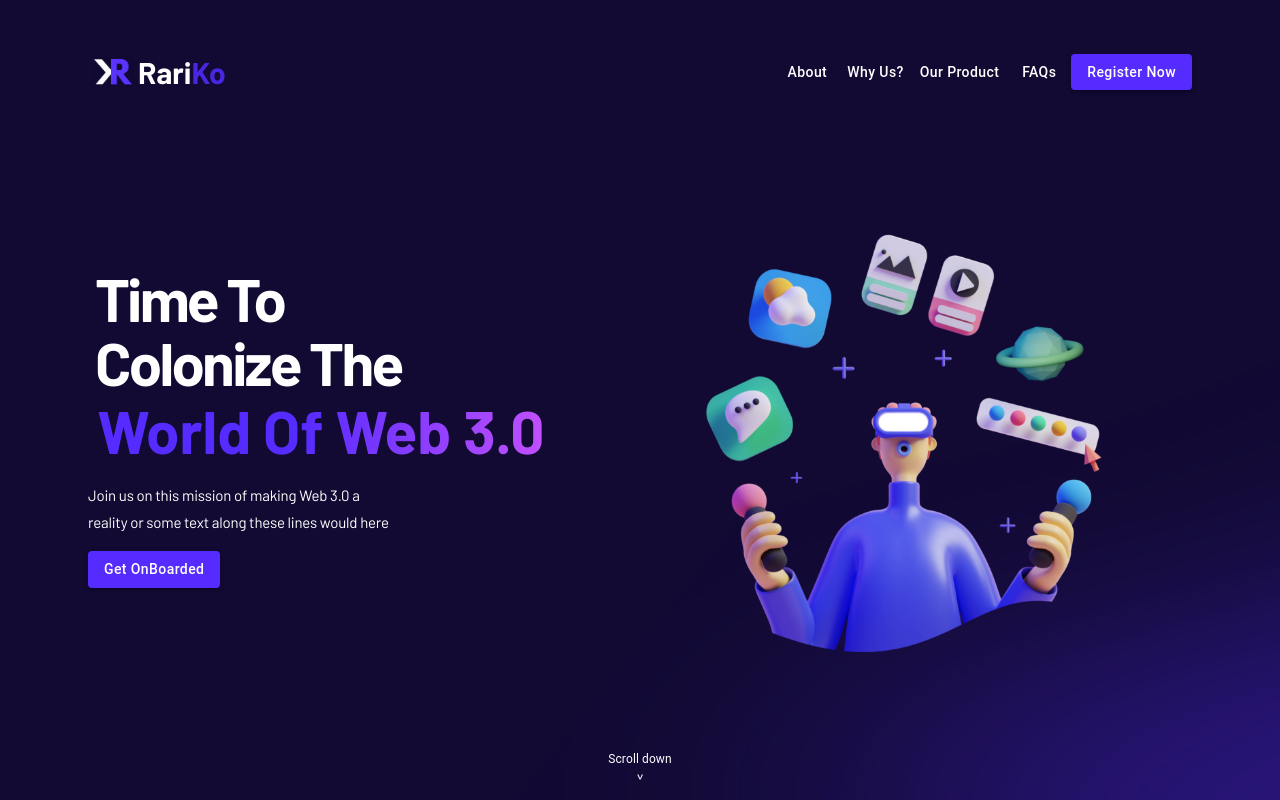
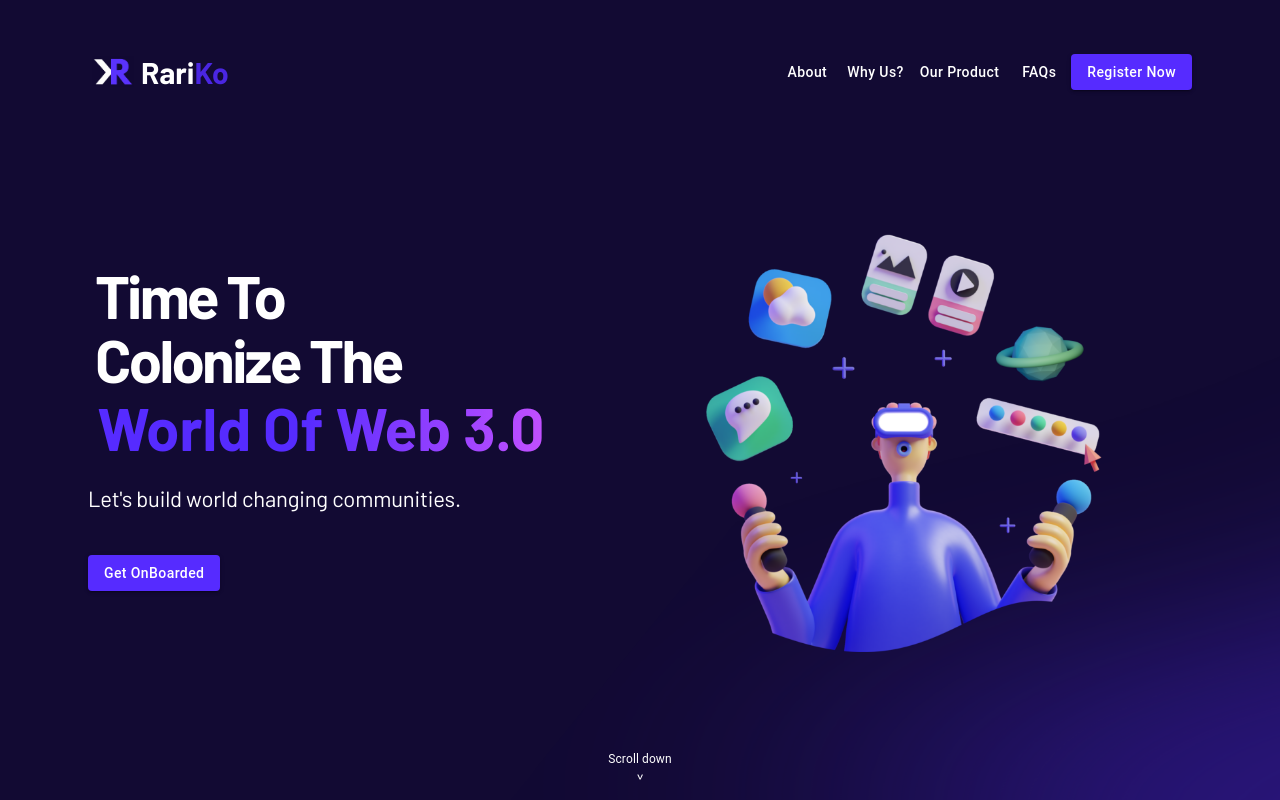
Before and after one commit to iamsmruti/rariko2, a React (Create React App) app in the folder landing/: page / in a window 1280 px wide. Shown: the top 800 px of the page. Built offline with nearby package versions, Linux system fonts and the light colour scheme.

Commit message:
Minor changes

```diff
--- a/landing/src/pages/Hero/Hero.css
+++ b/landing/src/pages/Hero/Hero.css
@@ -43,7 +43,7 @@ width: 644px;
   width: 415px;
   height: 54px;
   /* margin: 44px 270px 45px 7px; */
-  font-size: 15px;
+  font-size: 22px;
   font-weight: normal;
   font-stretch: normal;
   font-style: normal;
--- a/landing/src/pages/Hero/Hero.js
+++ b/landing/src/pages/Hero/Hero.js
@@ -20,7 +20,7 @@ const Hero = () => {
                             <span className="para-first">Time To<br /></span>
                             <span className="para-first">Colonize The <br /></span>
                             <span className="para-second">World Of Web 3.0</span><br />
-                            <p className="para-third">Join us on this mission of making Web 3.0 a <br /> reality or some text along these lines would here</p>
+                            <p className="para-third">Let's build world changing communities. </p>
                             <Button href='https://docs.google.com/forms/d/e/1FAIpQLSccq1DdUgAE2vY3nB7d3HXcI0v1xi53aRsGlFUaYj8LtotgtQ/viewform' variant="contained" sx={{bgcolor: '#562bff', textTransform: 'capitalize'}}>Get OnBoarded</Button>
                         </div>
                     </Grid>
--- a/landing/src/pages/Hero/components/navbar.css
+++ b/landing/src/pages/Hero/components/navbar.css
@@ -26,7 +26,7 @@ a{
 .navbar h1{
     font-size: Roboto, "sans-serif";
     color: #fff;
-    margin: 0px;
+    margin: 3px;
     font-size: 30px;
 }
 .navbar h1 span{
```
